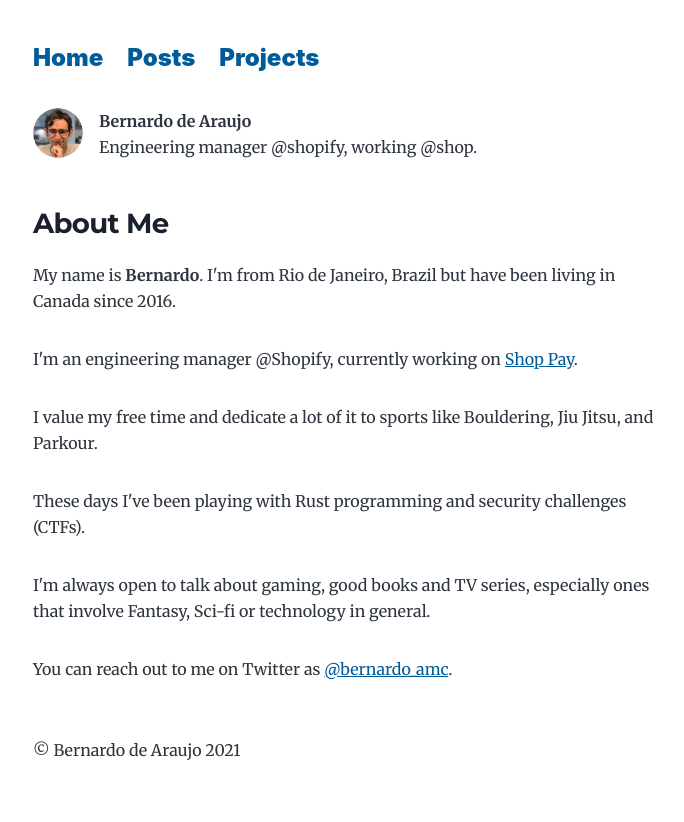
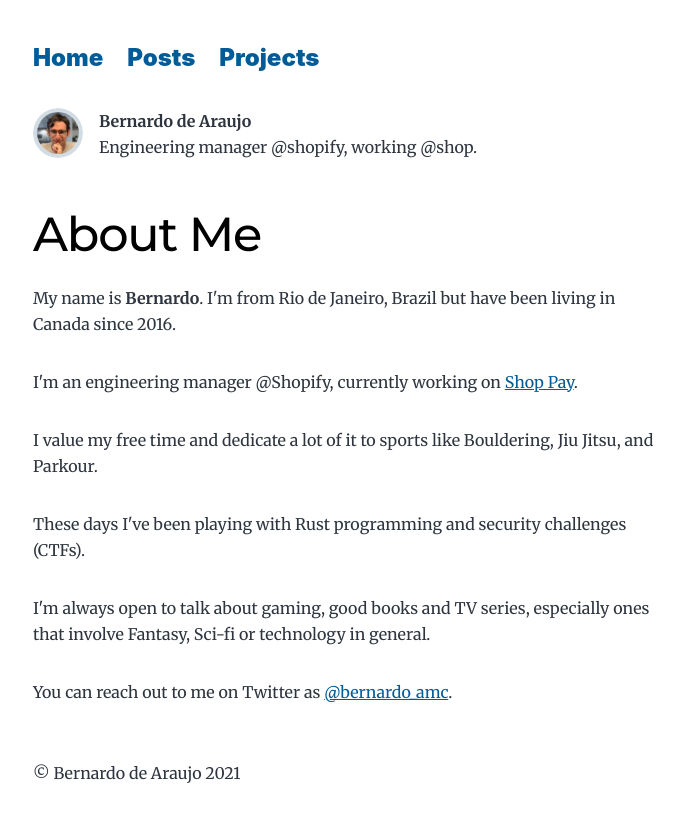
Before and after one commit to bernardoamc/bernardoamc.com, a Gatsby site: page / in a window 1280 px wide. Shown: the whole page, without its empty margins (291-975 px from the left). Built offline with nearby package versions, Linux system fonts and the light colour scheme; Gatsby itself is replaced by a stand-in of ours.

Commit message:
Add some pizzazz

```diff
--- a/src/pages/index.js
+++ b/src/pages/index.js
@@ -13,7 +13,7 @@ const HomeIndex = ({ data, location }) => {
     <Layout location={location} title={siteTitle} menu={menuLinks}>
       <SEO title="Home" />
       <Bio />
-      <h3>About Me</h3>
+      <h1 className="main-header">About Me</h1>
 
       <p>My name is <strong>Bernardo</strong>. I'm from Rio de Janeiro, Brazil but have been living in Canada since 2016.</p>
       <p>I'm an engineering manager @Shopify, currently working on <a href="https://shop.app/what-shop-does">Shop Pay</a>.</p>
--- a/src/style.css
+++ b/src/style.css
@@ -115,6 +115,11 @@ h5,
 h6 {
   font-weight: var(--fontWeight-bold);
   color: var(--color-heading);
+}
+
+.main-header {
+  font-size: var(--fontSize-7);
+  font-weight: var(--fontWeight-medium);
 }
 
 h1 {
@@ -302,6 +307,24 @@ a:focus {
   border-radius: 100%;
 }
 
+.bio-avatar picture {
+  display: inline-block;
+  transition: transform 0.6s;
+  position: relative;
+  transform-style: preserve-3d;
+  width: 100%;
+  height: 100%;
+}
+
+.bio-avatar img {
+  border: 4px solid var(--color-accent);
+}
+
+.bio-avatar picture:hover {
+  transition: 0.9s;
+  transform: rotateY(180deg);
+}
+
 .blog-post header h1 {
   margin: var(--spacing-0) var(--spacing-0) var(--spacing-4) var(--spacing-0);
 }
@@ -383,8 +406,8 @@ header {
     list-style-position: inside;
   }
 
-  .menu ul {
-    flex-direction: column;
+  .menu {
+    justify-content: space-evenly;
   }
 
   .menu ul li {
```
